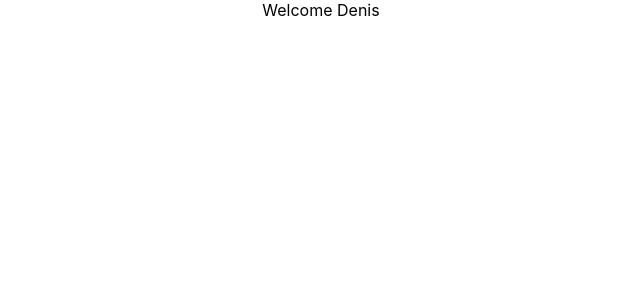
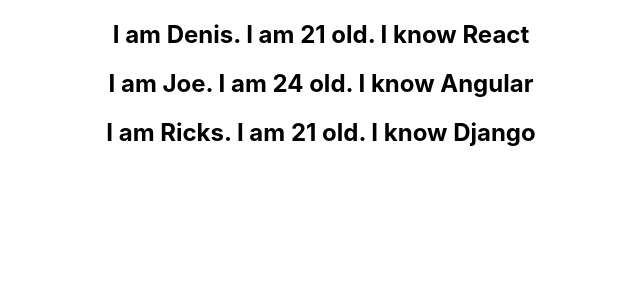
Before and after one commit to mraiyuu/react, a React (Create React App) app: page / in a window 1280 px wide. Shown: the top 300 px of the page, without its empty margins (319-959 px from the left). Built offline with nearby package versions, Linux system fonts and the light colour scheme.

Commit message:
keys and list

```diff
--- a/src/App.js
+++ b/src/App.js
@@ -11,10 +11,12 @@
 import EventBind from "./Components/EventBind";
 import ParentComponent from "./Components/ParentComponent";
 import UserGreeting from "./Components/UserGreeting";
+import NameList from "./Components/NameList";
 function App() {
   return (
     <div className="App">
-      <UserGreeting />
+      <NameList />
+      {/* <UserGreeting /> */}
       {/* <ParentComponent /> */}
       {/* <EventBind /> */}
       {/* <FunctionClick />
--- /dev/null
+++ b/src/Components/NameList.js
@@ -0,0 +1,30 @@
+import React from "react";
+import Person from "./Person";
+
+function NameList() {
+  const persons = [
+    {
+      id: 1,
+      name: "Denis",
+      age: 21,
+      skill: "React",
+    },
+    {
+      id: 2,
+      name: "Joe",
+      age: 24,
+      skill: "Angular",
+    },
+    {
+      id: 3,
+      name: "Ricks",
+      age: "21",
+      skill: "Django",
+    },
+  ];
+
+  const personsList = persons.map((person) => <Person key={person.id} person={person} />);
+  return <div>{personsList}</div>;
+}
+
+export default NameList;
--- /dev/null
+++ b/src/Components/Person.js
@@ -0,0 +1,15 @@
+import React from "react";
+
+function Person({person}) {
+    return(
+        <div>
+             <h2>
+      I am {person.name}. I am {person.age} old. I know {person.skill}{" "}
+    </h2>
+
+        </div>
+
+    )
+}
+
+export default Person;
```
